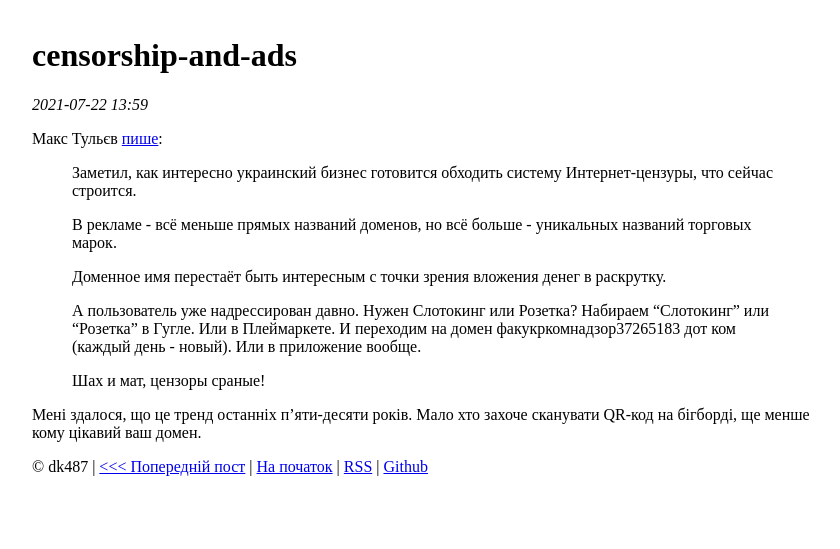
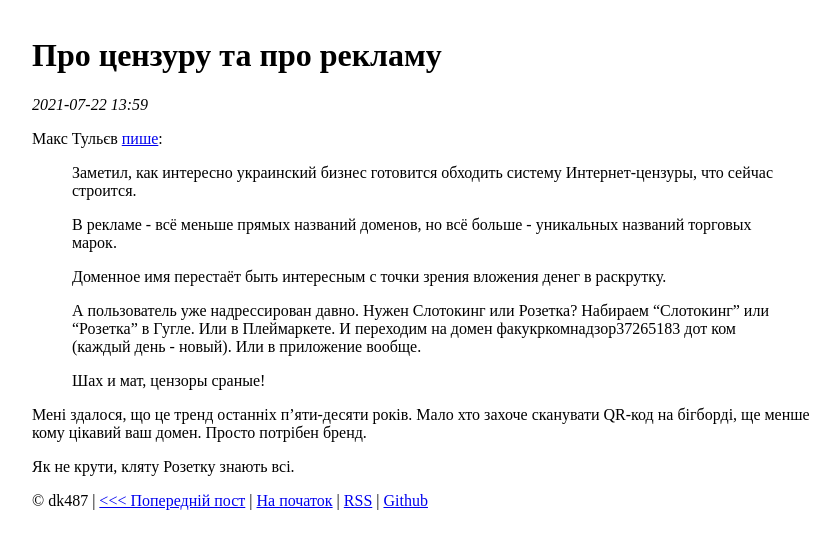
Before and after one commit to dk487/test.de.co.ua, a Jekyll site: the page built from _posts/2021/2021-07-22-censorship-and-ads.md, in a window 1280 px wide. Shown: the top 549 px of the page, without its empty margins (208-1048 px from the left). Built offline with Jekyll 4.4.1, drawn with Linux system fonts in a browser that asks for light colours.

Commit message:
Post update

```diff
--- a/_posts/2021/2021-07-22-censorship-and-ads.md
+++ b/_posts/2021/2021-07-22-censorship-and-ads.md
@@ -1,5 +1,5 @@
 ---
-title: censorship-and-ads
+title: Про цензуру та про рекламу
 date: 2021-07-22 16:59:53 +03:00
 ---
 
@@ -15,6 +15,8 @@ date: 2021-07-22 16:59:53 +03:00
 >
 > Шах и мат, цензоры сраные!
 
-Мені здалося, що це тренд останніх п'яти-десяти років. Мало хто захоче сканувати QR-код на бігборді, ще менше кому цікавий ваш домен.
+Мені здалося, що це тренд останніх п'яти-десяти років. Мало хто захоче сканувати QR-код на бігборді, ще менше кому цікавий ваш домен. Просто потрібен бренд.
+
+Як не крути, кляту Розетку знають всі.
 
 [1]: https://www.facebook.com/mt6561/posts/4362570040472840
```
